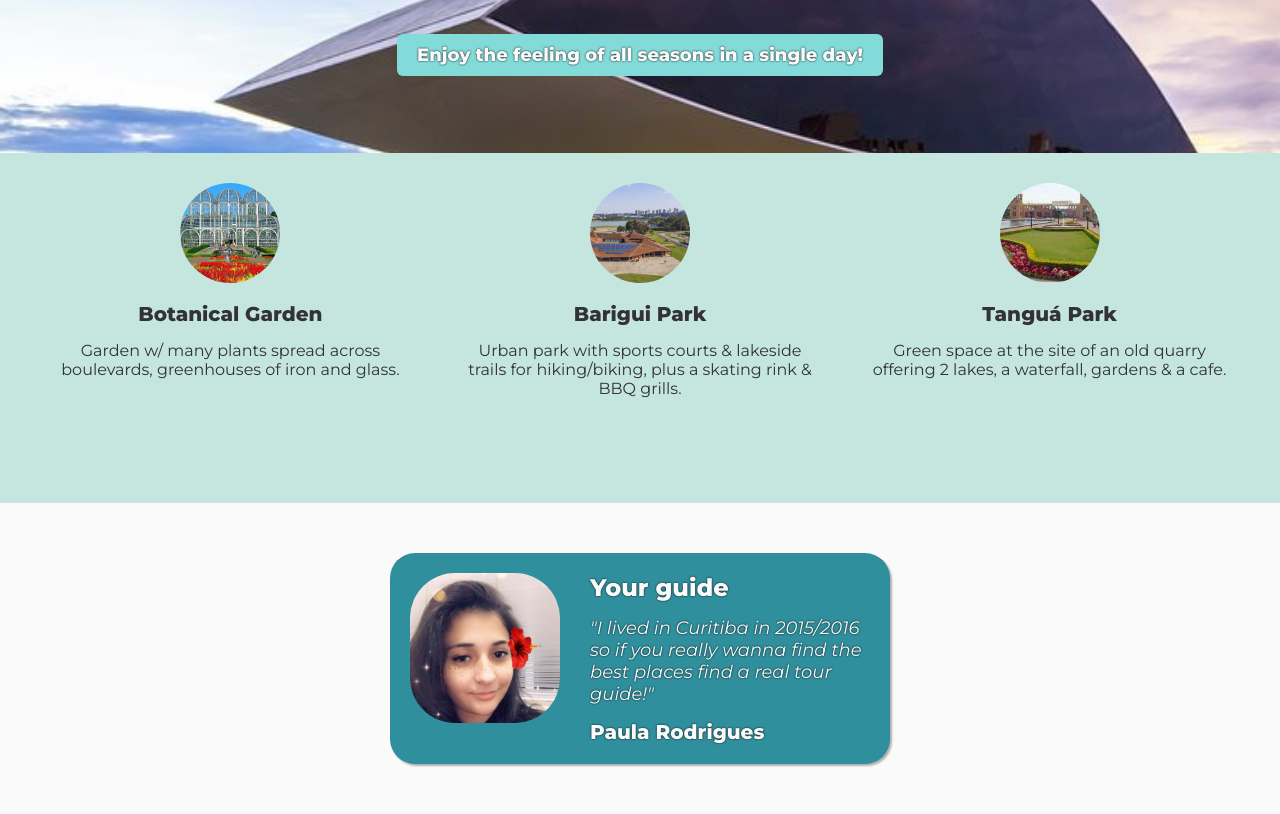
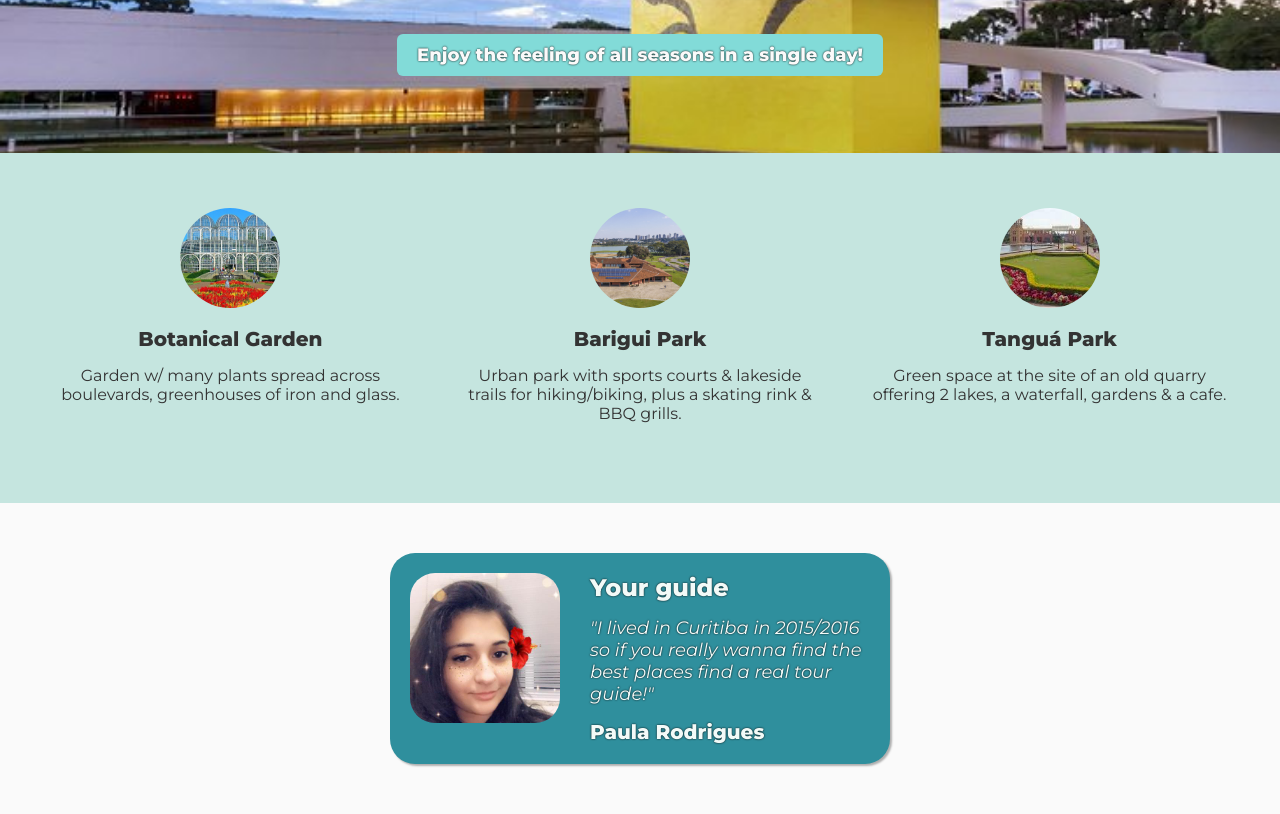
Before and after one commit to pullynnhah/hometown-homepage, a plain HTML site: page index.html in a window 1280 px wide. Shown: the part 147-961 px from the top of the page. Drawn offline with Linux system fonts and the light colour scheme.

Commit message:
make edits based on review

```diff
--- a/index.html
+++ b/index.html
@@ -20,26 +20,39 @@
     </header>
     <main>
       <article>
+        <a
+          href="https://www.tripadvisor.com/Attraction_Review-g303441-d1493739-Reviews-Jardim_Botanico_de_Curitiba-Curitiba_State_of_Parana.html"
+          target="_blank">
           <img src="images/botanical-garder.jpg" alt="botanical garder" />
           <h2>Botanical Garden</h2>
           <p>Garden w/ many plants spread across boulevards, greenhouses of iron and glass.</p>
+        </a>
       </article>
 
       <article>
+        <a
+          href="https://www.tripadvisor.com/Attraction_Review-g303441-d553398-Reviews-Parque_Barigui-Curitiba_State_of_Parana.html"
+          target="_blank">
           <img src="images/barigui.jpg" alt="barigui park" />
           <h2>Barigui Park</h2>
           <p>
             Urban park with sports courts & lakeside trails for hiking/biking, plus a skating rink &
             BBQ grills.
           </p>
+        </a>
       </article>
 
       <article>
+        <a
+          href="https://www.tripadvisor.com/Attraction_Review-g303441-d2093487-Reviews-Tangua_Park-Curitiba_State_of_Parana.html"
+          target="_blank">
           <img src="images/tangua.jpg" alt="tanguá park" />
           <h2>Tanguá Park</h2>
           <p>
-          Green space at the site of an old quarry offering 2 lakes, a waterfall, gardens & a cafe.
+            Green space at the site of an old quarry offering 2 lakes, a waterfall, gardens & a
+            cafe.
           </p>
+        </a>
       </article>
     </main>
     <section>
--- a/style.css
+++ b/style.css
@@ -6,6 +6,7 @@ body {
 header {
   height: 300px;
   background-image: url("images/oscar.jpg");
+  background-position: center;
   background-size: cover;
 
   color: #fafafa;
@@ -43,16 +44,22 @@ main {
 
   display: flex;
   justify-content: space-evenly;
+  align-items: center;
   text-align: center;
-  padding-top: 30px;
 }
 
 article {
   width: 28vw;
+  height: 300px;
+  padding: 30px 0;
 }
 
 article:hover {
-  color: #1a5057;
+  background-color: #F2FAF8;
+
+  cursor: pointer;
+  color: #35a7b6;
+  border-radius: 20px;
 }
 
 main img {
@@ -72,14 +79,13 @@ main p {
 
 section {
   width: 500px;
-  color: #fafafa;
+  color: #F2FAF8;
   text-shadow: 0 0 2px black;
   background-color: #2f8f9d;
 
   margin: 50px auto;
   padding: 20px;
   display: flex;
-  gap: 30px;
 
   border-radius: 25px;
   box-shadow: 2px 2px 2px rgba(0, 0, 0, 0.3);
@@ -88,7 +94,8 @@ section {
 section img {
   width: 150px;
   height: 150px;
-  border-radius: 30%;
+  border-radius: 25px;
+  margin-right: 30px;
 }
 
 h3 {
```
Lines whose indentation alone changed are shown as unchanged.
